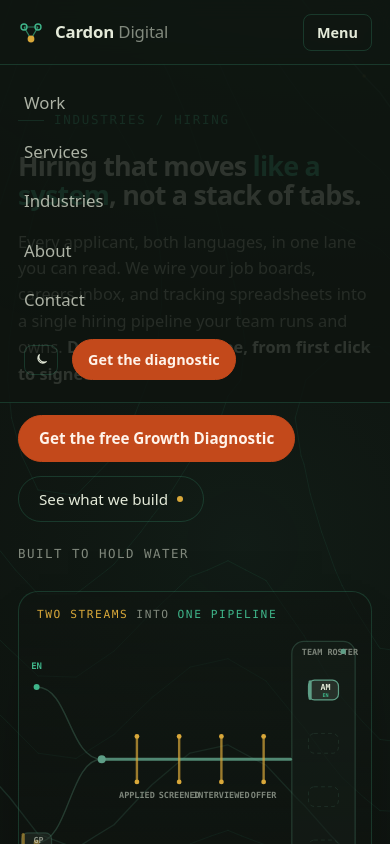
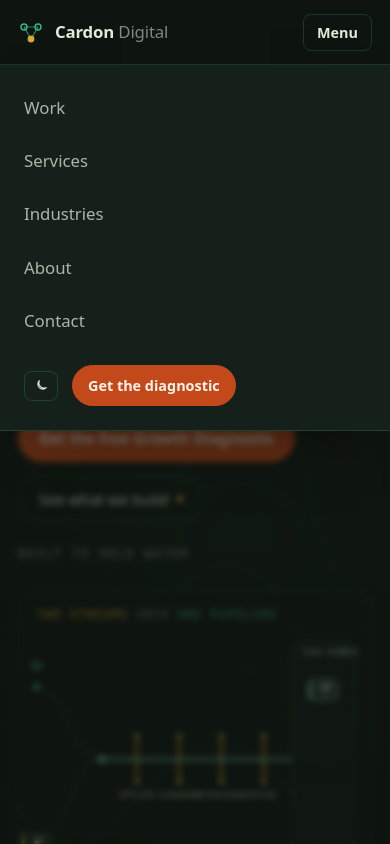
Before and after one commit to hackesmit/cardon-digital, a Next.js app: page /industries/hiring in a window 390 px wide. Both pictures are taken after a click on the button "Menu". Shown: the top 844 px of the page. Built offline with nearby package versions, Linux system fonts and the light colour scheme.

Commit message:
Mobile nav: solid panel, portal scrim (backdrop-filter containing-block fix), scroll lock, entrance animation, larger tap targets

```diff
--- a/app/globals.css
+++ b/app/globals.css
@@ -121,6 +121,7 @@ a:focus-visible,button:focus-visible,.cta:focus-visible,.map-marker:focus-visibl
 .nav-list a:hover::after{transform:scaleX(1);}
 
 .nav-tools{display:flex;align-items:center;gap:14px;flex-wrap:wrap;}
+.nav-scrim{display:none;}
 
 /* mode toggle */
 .mode-toggle{
@@ -508,17 +509,28 @@ h2{font-size:clamp(1.7rem,3.6vw,2.7rem);letter-spacing:-0.025em;}
 }
 @media (max-width:820px){
   .menu-toggle{display:inline-flex;}
+  .nav-scrim{
+    display:block;position:fixed;inset:0;z-index:40;
+    background:var(--scrim);border:0;padding:0;margin:0;cursor:default;
+    -webkit-backdrop-filter:blur(3px);backdrop-filter:blur(3px);
+  }
   .nav-menu{
-    position:absolute;top:calc(100% + 1px);right:0;left:0;
+    position:absolute;top:calc(100% + 1px);right:0;left:0;z-index:2;
     flex-direction:column;align-items:flex-start;gap:10px;
-    background:var(--header-bg);backdrop-filter:blur(12px);-webkit-backdrop-filter:blur(12px);
-    border-bottom:1px solid var(--line);padding:16px 24px 22px;display:none;
+    background:var(--panel);
+    border-bottom:1px solid var(--line);padding:18px 24px 24px;display:none;
+    box-shadow:0 24px 60px -30px rgba(0,0,0,0.6);
   }
-  .nav-menu.open{display:flex;}
-  .nav-list{flex-direction:column;align-items:flex-start;gap:6px;width:100%;}
-  .nav-list a{display:block;padding:8px 0;font-size:1.05rem;}
+  .nav-menu.open{display:flex;animation:menuIn .22s ease;}
+  .nav-list{flex-direction:column;align-items:flex-start;gap:4px;width:100%;}
+  .nav-list a{display:block;padding:11px 0;font-size:1.05rem;width:100%;}
   .primary-nav{position:static;}
-  .nav-tools{margin-top:8px;}
+  .nav-tools{margin-top:10px;}
+}
+@keyframes menuIn{from{opacity:0;transform:translateY(-8px);}to{opacity:1;transform:none;}}
+@media (prefers-reduced-motion:reduce){
+  .nav-menu.open{animation:none;}
+  .nav-scrim{-webkit-backdrop-filter:none;backdrop-filter:none;}
 }
 @media (max-width:640px){
   .value-grid{grid-template-columns:1fr;gap:24px;}
--- a/components/site/Nav.tsx
+++ b/components/site/Nav.tsx
@@ -2,6 +2,7 @@
 
 import Link from "next/link";
 import { useEffect, useRef, useState } from "react";
+import { createPortal } from "react-dom";
 
 const links = [
   { href: "/work/monte-xanic", label: "Work" },
@@ -33,6 +34,15 @@ export default function Nav() {
     }
     document.addEventListener("keydown", onKey);
     return () => document.removeEventListener("keydown", onKey);
+  }, [open]);
+
+  useEffect(() => {
+    if (!open) return;
+    const prev = document.documentElement.style.overflow;
+    document.documentElement.style.overflow = "hidden";
+    return () => {
+      document.documentElement.style.overflow = prev;
+    };
   }, [open]);
 
   function toggleMode() {
@@ -109,6 +119,16 @@ export default function Nav() {
           >
             Menu
           </button>
+          {open &&
+            createPortal(
+              <button
+                className="nav-scrim"
+                type="button"
+                aria-label="Close menu"
+                onClick={() => setOpen(false)}
+              />,
+              document.body,
+            )}
           <div className={"nav-menu" + (open ? " open" : "")} id="nav-menu">
             <ul className="nav-list">
               {links.map((l) => (
```
